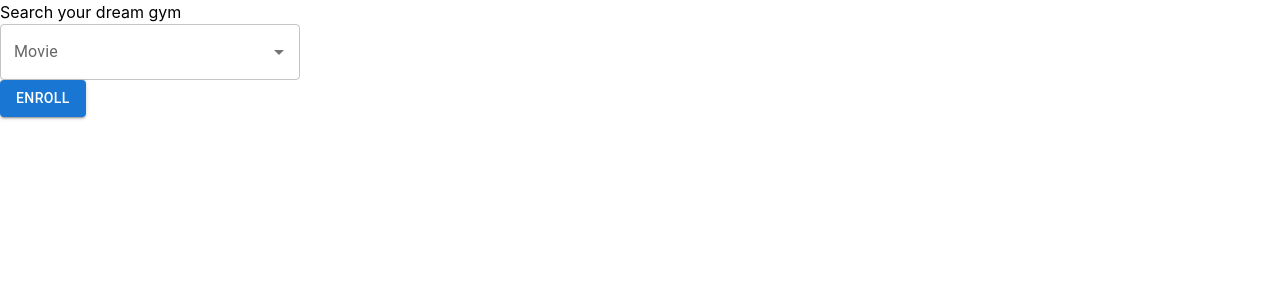
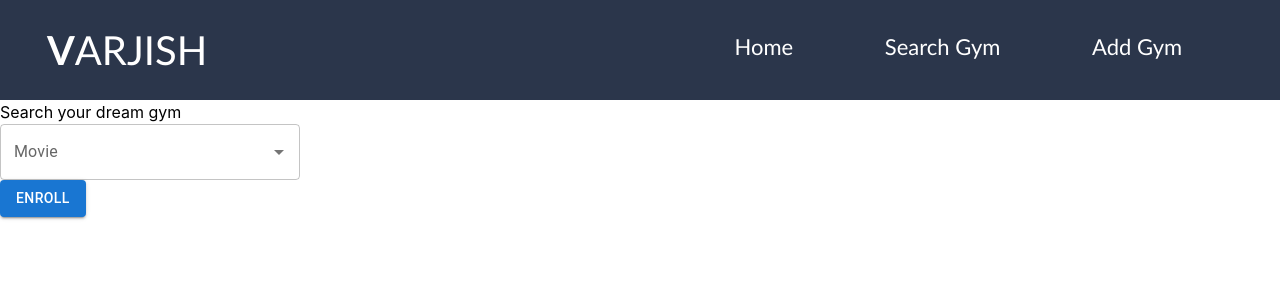
Before and after one commit to AkshatDobriyal/varjish, a React (Create React App) app: page /searchGym in a window 1280 px wide. Shown: the top 300 px of the page. Built offline with nearby package versions, Linux system fonts and the light colour scheme; no server answers.

Commit message:
Updated route

```diff
--- a/src/App.js
+++ b/src/App.js
@@ -5,6 +5,7 @@ import {BrowserRouter as Router, Route, Switch} from "react-router-dom";
 import SignIn from "./Components/Login/SignIn/SignIn";
 import SearchGym from "./Components/searchGym/SearchGym";
 import DashboardCard from "./Components/Trainee-dashboard/dashboard_card";
+import Navbar from "./Components/navbar/Navbar";
 
 
 function App() {
@@ -14,7 +15,7 @@ function App() {
 
         <Router >
 
-
+          <Navbar />
           <Switch>
             <Route exact path="/"  component={SignIn}/>
             <Route exact path="/searchGym"  component={SearchGym}/>
--- a/src/Components/searchGym/SearchGym.js
+++ b/src/Components/searchGym/SearchGym.js
@@ -7,6 +7,7 @@ import TextField from '@mui/material/TextField';
 import Autocomplete from '@mui/material/Autocomplete';
 import Button from '@mui/material/Button';
 import Card from './Card';
+import './SearchGym.scss';
 
 const SearchGym = () => {
 
```
